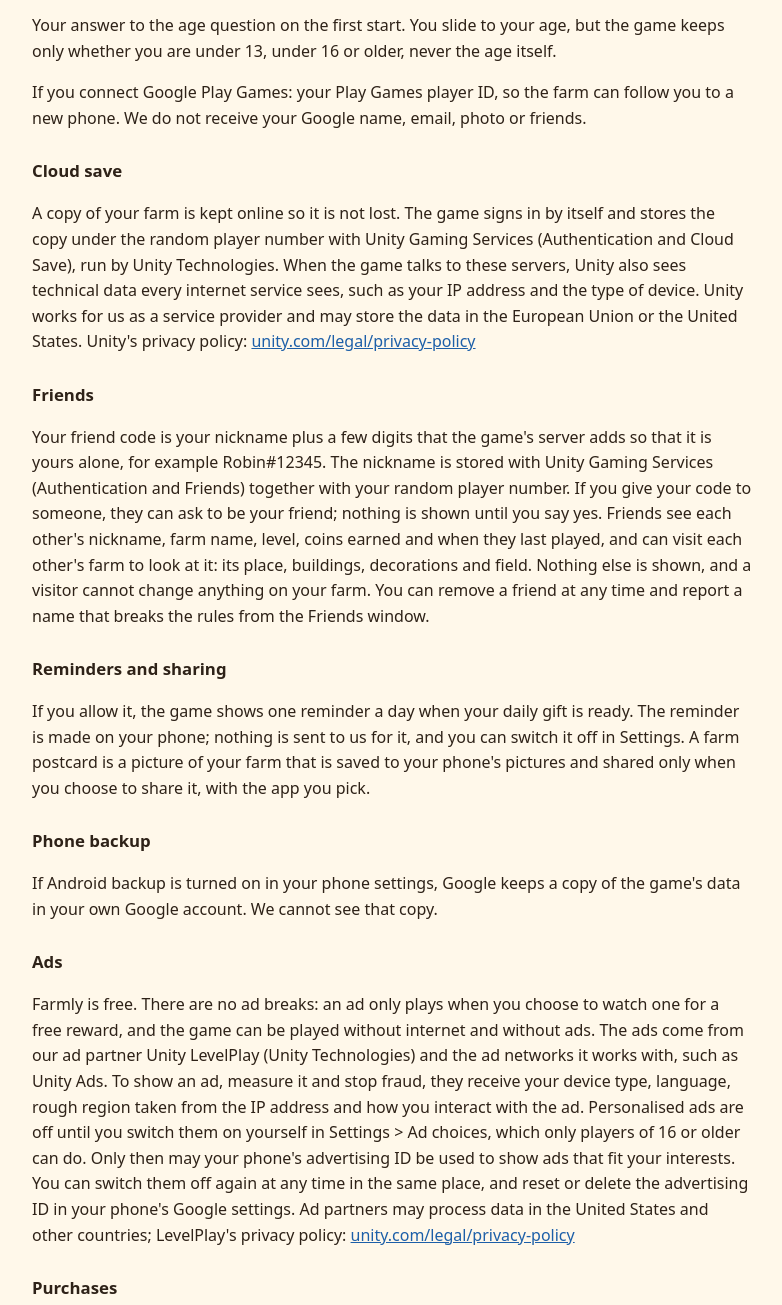
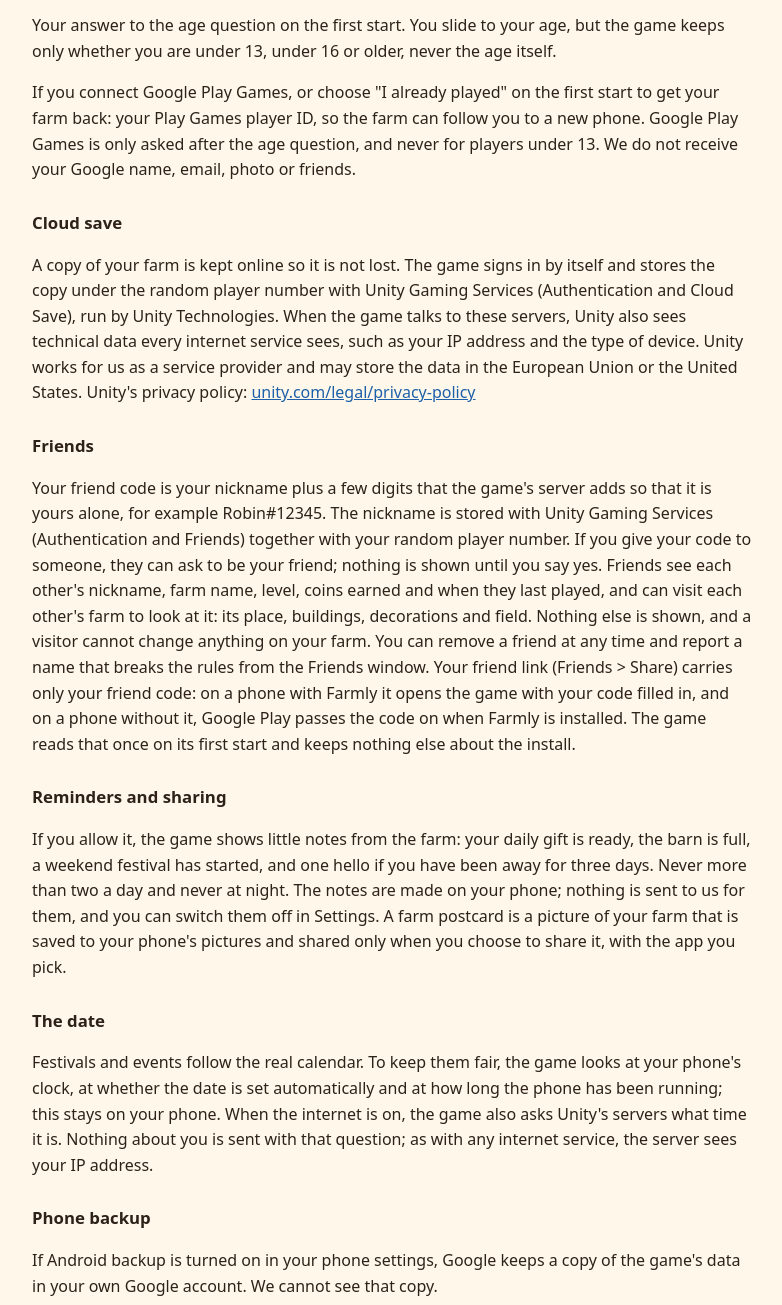
Before and after one commit to buildersk/Farmly, a plain HTML site: page privacy.html in a window 1280 px wide. Shown: the part 741-2046 px from the top of the page, without its empty margins (248-1030 px from the left). Drawn offline with Linux system fonts and the light colour scheme.

Commit message:
Privacy policy: friend links (25 Nov 2026)

```diff
--- a/privacy.html
+++ b/privacy.html
@@ -1,17 +1,19 @@
 <!DOCTYPE html><html lang="en"><head><meta charset="utf-8"><meta name="viewport" content="width=device-width,initial-scale=1"><title>Farmly - Privacy Policy</title>
 <style>body{font-family:system-ui,sans-serif;max-width:720px;margin:0 auto;padding:24px;line-height:1.6;color:#2e2218;background:#fff8ea}h1{color:#3a7f3a}h2{font-size:1.05rem;margin-top:1.6em}a{color:#1d5fa8}nav{margin-bottom:1.5em;font-size:.95rem}.d{color:#7a5a3a;font-size:.9rem}</style></head>
-<body><nav><a href="privacy.html">Privacy Policy</a> · <a href="terms.html">Terms of Use</a> · <a href="refunds.html">Refunds</a> · <a href="delete.html">Delete my data</a> · <a href="credits.html">Credits</a></nav><h1>Farmly - Privacy Policy</h1><p class="d">Last updated: 12 November 2026</p>
+<body><nav><a href="privacy.html">Privacy Policy</a> · <a href="terms.html">Terms of Use</a> · <a href="refunds.html">Refunds</a> · <a href="delete.html">Delete my data</a> · <a href="credits.html">Credits</a></nav><h1>Farmly - Privacy Policy</h1><p class="d">Last updated: 25 November 2026</p>
 <p>Farmly is a game made by lopattko (&quot;we&quot;), the developer named on Farmly&#x27;s Google Play page, who is responsible for your data. This page says what the game stores about you, why, and how you can delete it. Contact: <a href="mailto:farmly.support@gmail.com">farmly.support@gmail.com</a></p>
 <h2>In short</h2>
 <p>No real name, no email, no password, no chat. The game keeps your farm on your phone and a copy online under a random player number, shows an ad only when you choose to watch one for a reward, and sells optional items through Google Play. You can delete everything with one button.</p>
 <h2>What the game stores</h2>
-<p>Your farm: level, coins, buildings, items and passes you own, settings, and the date you last played.</p><p>A random player number and a random number for this install, both made by the game. They are not your phone&#x27;s hardware ID and do not say who you are.</p><p>A nickname and a name for your farm, which you choose on the first start. The nickname is also your friend code and cannot be changed afterwards; the farm can be renamed in Settings. Please do not use your real name. Players under 16 pick from ready-made names instead of typing. Rude names are refused.</p><p>Your answer to the age question on the first start. You slide to your age, but the game keeps only whether you are under 13, under 16 or older, never the age itself.</p><p>If you connect Google Play Games: your Play Games player ID, so the farm can follow you to a new phone. We do not receive your Google name, email, photo or friends.</p>
+<p>Your farm: level, coins, buildings, items and passes you own, settings, and the date you last played.</p><p>A random player number and a random number for this install, both made by the game. They are not your phone&#x27;s hardware ID and do not say who you are.</p><p>A nickname and a name for your farm, which you choose on the first start. The nickname is also your friend code and cannot be changed afterwards; the farm can be renamed in Settings. Please do not use your real name. Players under 16 pick from ready-made names instead of typing. Rude names are refused.</p><p>Your answer to the age question on the first start. You slide to your age, but the game keeps only whether you are under 13, under 16 or older, never the age itself.</p><p>If you connect Google Play Games, or choose &quot;I already played&quot; on the first start to get your farm back: your Play Games player ID, so the farm can follow you to a new phone. Google Play Games is only asked after the age question, and never for players under 13. We do not receive your Google name, email, photo or friends.</p>
 <h2>Cloud save</h2>
 <p>A copy of your farm is kept online so it is not lost. The game signs in by itself and stores the copy under the random player number with Unity Gaming Services (Authentication and Cloud Save), run by Unity Technologies. When the game talks to these servers, Unity also sees technical data every internet service sees, such as your IP address and the type of device. Unity works for us as a service provider and may store the data in the European Union or the United States. Unity&#x27;s privacy policy: <a href="https://unity.com/legal/privacy-policy">unity.com/legal/privacy-policy</a></p>
 <h2>Friends</h2>
-<p>Your friend code is your nickname plus a few digits that the game&#x27;s server adds so that it is yours alone, for example Robin#12345. The nickname is stored with Unity Gaming Services (Authentication and Friends) together with your random player number. If you give your code to someone, they can ask to be your friend; nothing is shown until you say yes. Friends see each other&#x27;s nickname, farm name, level, coins earned and when they last played, and can visit each other&#x27;s farm to look at it: its place, buildings, decorations and field. Nothing else is shown, and a visitor cannot change anything on your farm. You can remove a friend at any time and report a name that breaks the rules from the Friends window.</p>
+<p>Your friend code is your nickname plus a few digits that the game&#x27;s server adds so that it is yours alone, for example Robin#12345. The nickname is stored with Unity Gaming Services (Authentication and Friends) together with your random player number. If you give your code to someone, they can ask to be your friend; nothing is shown until you say yes. Friends see each other&#x27;s nickname, farm name, level, coins earned and when they last played, and can visit each other&#x27;s farm to look at it: its place, buildings, decorations and field. Nothing else is shown, and a visitor cannot change anything on your farm. You can remove a friend at any time and report a name that breaks the rules from the Friends window. Your friend link (Friends &gt; Share) carries only your friend code: on a phone with Farmly it opens the game with your code filled in, and on a phone without it, Google Play passes the code on when Farmly is installed. The game reads that once on its first start and keeps nothing else about the install.</p>
 <h2>Reminders and sharing</h2>
-<p>If you allow it, the game shows one reminder a day when your daily gift is ready. The reminder is made on your phone; nothing is sent to us for it, and you can switch it off in Settings. A farm postcard is a picture of your farm that is saved to your phone&#x27;s pictures and shared only when you choose to share it, with the app you pick.</p>
+<p>If you allow it, the game shows little notes from the farm: your daily gift is ready, the barn is full, a weekend festival has started, and one hello if you have been away for three days. Never more than two a day and never at night. The notes are made on your phone; nothing is sent to us for them, and you can switch them off in Settings. A farm postcard is a picture of your farm that is saved to your phone&#x27;s pictures and shared only when you choose to share it, with the app you pick.</p>
+<h2>The date</h2>
+<p>Festivals and events follow the real calendar. To keep them fair, the game looks at your phone&#x27;s clock, at whether the date is set automatically and at how long the phone has been running; this stays on your phone. When the internet is on, the game also asks Unity&#x27;s servers what time it is. Nothing about you is sent with that question; as with any internet service, the server sees your IP address.</p>
 <h2>Phone backup</h2>
 <p>If Android backup is turned on in your phone settings, Google keeps a copy of the game&#x27;s data in your own Google account. We cannot see that copy.</p>
 <h2>Ads</h2>
@@ -23,7 +25,7 @@
 <h2>How long we keep it</h2>
 <p>The farm on your phone stays until you delete it or remove the game. The cloud copy and the random player number stay until you delete them or ask us to. Emails you send us are kept for up to two years.</p>
 <h2>Children</h2>
-<p>Farmly is suitable for everyone. On the first start the game asks for your age, and players under 16 never get personalised ads and choose their names from a ready-made list, so that they do not type personal details. Players under 13 have no friend code, no friends list and no farm card that others can see; their ads come only from ad networks that have certified to Google Play that they follow its Families policy, the ads are marked as being for a child, and the advertising ID is not used. We do not knowingly collect personal data from children. If you are a parent and think your child gave us personal data, write to us and we delete it.</p>
+<p>Farmly is suitable for everyone. On the first start the game asks for your age, and players under 16 never get personalised ads and choose their names from a ready-made list, so that they do not type personal details. Players under 13 have no friend code, no friends list and no farm card that others can see, and Google Play Games is never started for them; their ads come only from ad networks that have certified to Google Play that they follow its Families policy, the ads are marked as being for a child, and the advertising ID is not used. We do not knowingly collect personal data from children. If you are a parent and think your child gave us personal data, write to us and we delete it.</p>
 <h2>Delete your data</h2>
 <p>In the game: Settings &gt; Delete my data. This erases the farm on your phone, the copy in the cloud and the random player number, and the game starts from the beginning. Uninstalling the game removes only what is on the phone.</p><p>If the game is no longer installed: write to <a href="mailto:farmly.support@gmail.com">farmly.support@gmail.com</a> with the subject &quot;Delete my data&quot; and your support code (Settings &gt; Cloud save), or tell us that you connected Google Play Games. We delete the cloud copy within 30 days. Without the support code or a Google Play Games connection we cannot tell which farm is yours, because we do not know who you are.</p>
 <h2>Your rights</h2>
```
